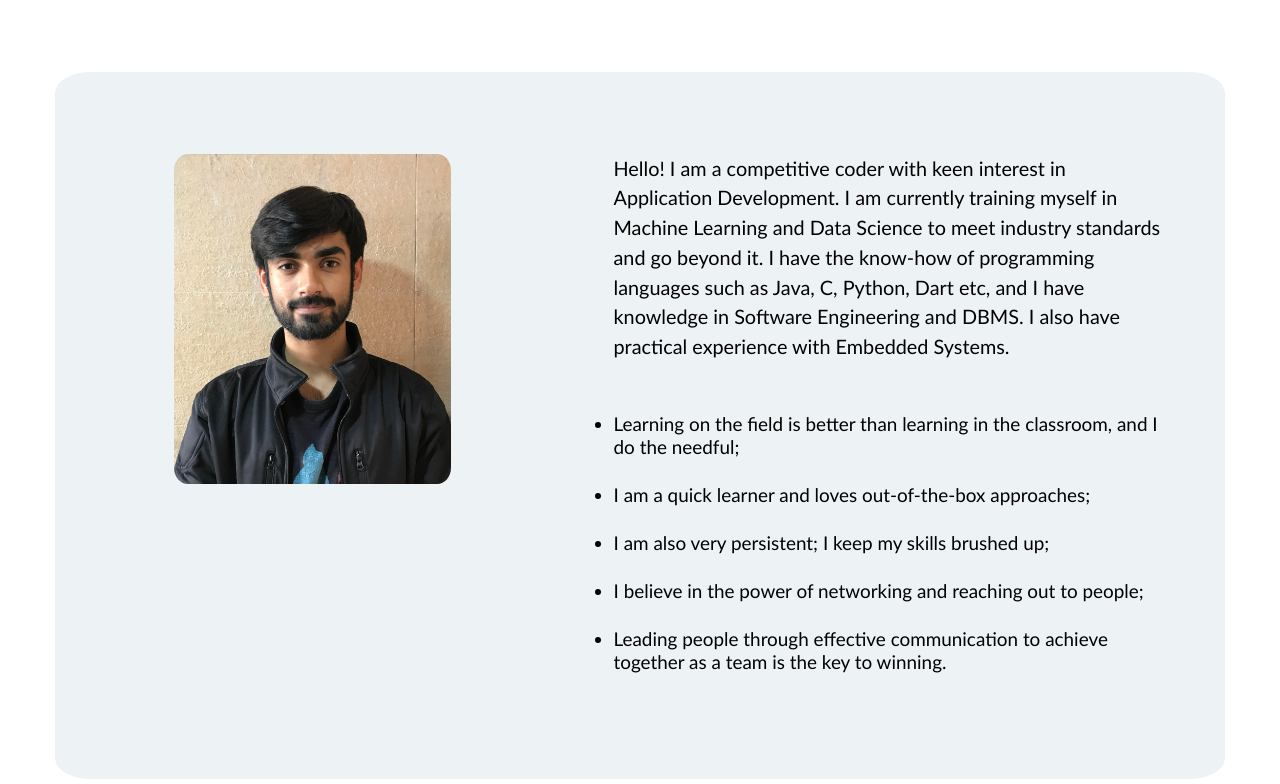
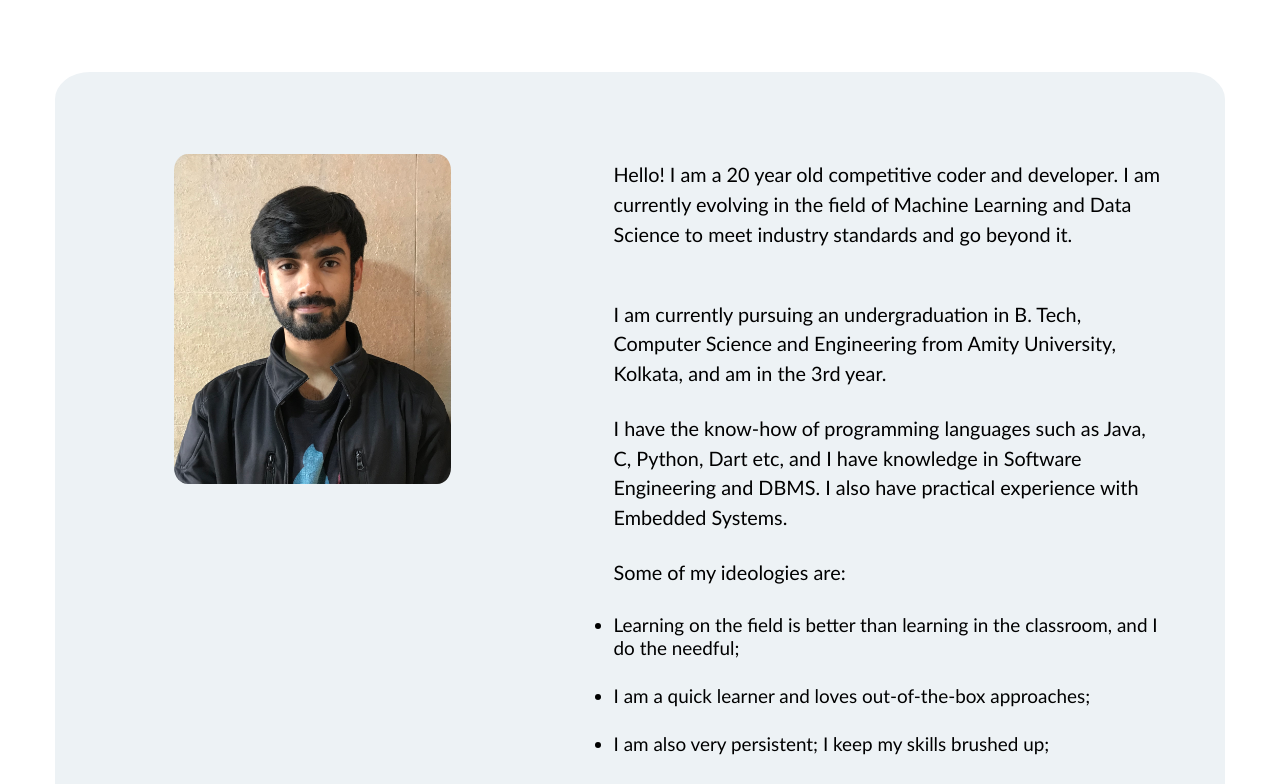
Before and after one commit to Morpheus153/ritwikghosh.github.io, a plain HTML site: page index.html in a window 1280 px wide. Shown: the part 572-1356 px from the top of the page. Drawn offline with nearby package versions, Linux system fonts and the light colour scheme.

Commit message:
imporving

```diff
--- a/index.html
+++ b/index.html
@@ -38,12 +38,16 @@
 				<h2>About Me</h2>
 
 				<div style="font-size:105%;background-color:#edf2f5; border-radius:3%; padding:5%;font-family:Trebuchet MS, Helvetica, sans-serif">
-	<div class="images_holder"><img src="images/ritwik.jpg" alt="" style="vertical-align: middle; width: 75%; height: 75%; margin-left: 60px; margin-top: 5%; float:left; border-radius: 5%; margin-bottom:70%;"></div>
+	<div class="images_holder"><img src="images/ritwik.jpg" alt="" style="vertical-align: middle; width: 75%; height: 75%; margin-left: 60px; margin-top: 5%; float:left; border-radius: 5%; margin-bottom:100%;"></div>
 
 <span style="margin:4%; color:#000";>
-				<p style="font-size:105%; line-height:150%">Hello! I am a competitive coder with keen interest in Application Development. I am currently training myself in Machine Learning and Data Science to meet industry standards and go beyond it. I have the know-how of programming languages such as Java, C, Python, Dart etc, and I have knowledge in Software Engineering and DBMS. I also have practical experience with Embedded Systems.</p>
+	<span style="font-size:105%; line-height:150%">
+				<p >Hello! I am a 20 year old competitive coder and developer. I am currently evolving in the field of Machine Learning and Data Science to meet industry standards and go beyond it. <p></p>
+				I am currently pursuing an undergraduation in B. Tech, Computer Science and Engineering from Amity University, Kolkata, and am in the 3rd year.<p></p>
+				I have the know-how of programming languages such as Java, C, Python, Dart etc, and I have knowledge in Software Engineering and DBMS. I also have practical experience with Embedded Systems.</p>
+				Some of my ideologies are:
+</span>
 <p></p>
-
 				<!-- Learning on the field is better than learning in the classroom, and I do the needful.<p></p>
 I am a quick learner and loves out-of-the-box approaches;<p></p>  I am also very persistent; I keep my skills brushed up.<p></p>
 I believe in the power of networking and reaching out to people; <p></p>Leading people through effective communication to achieve together as a team is the key to winning. -->
```
Also changed, not shown: 1 other file.
